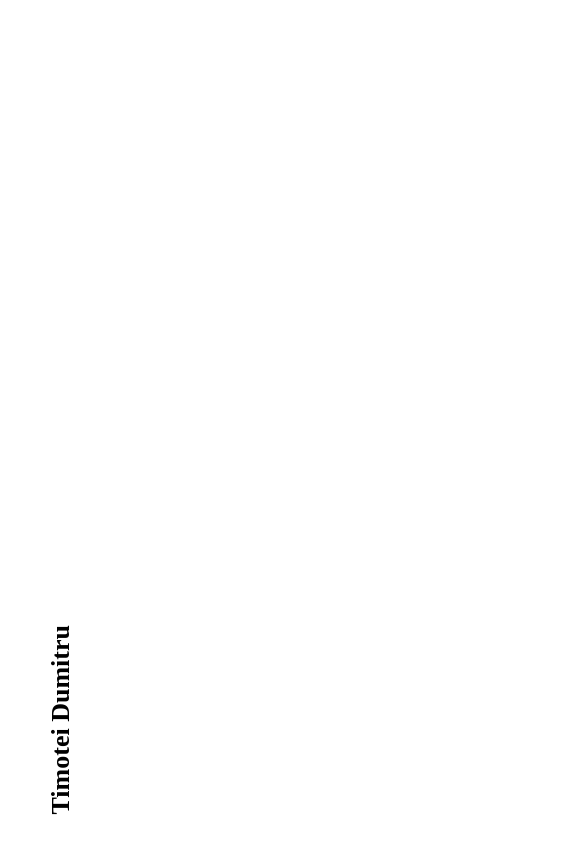
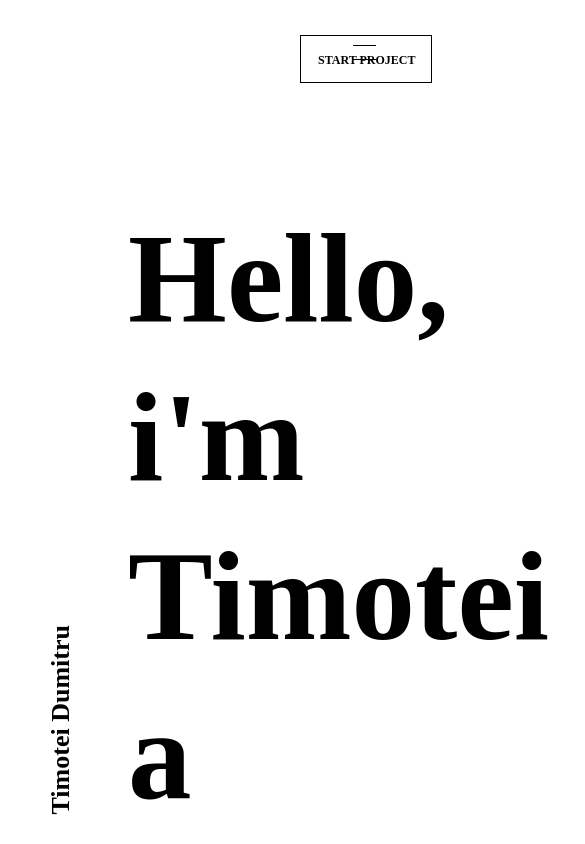
Before and after one commit to timoteidumitru/Last_Version_CV, a React (Create React App) app: page / in a window 390 px wide. Shown: the top 844 px of the page, 585 px wide, since content can reach past the window. Built offline with nearby package versions, Linux system fonts and the light colour scheme.

Commit message:
work on responsiveness

```diff
--- a/src/components/main/header.scss
+++ b/src/components/main/header.scss
@@ -1,15 +1,15 @@
-body {
-  width: 2560px;
-  height: 1440px;
-}
+// body {
+//   width: 2560px;
+//   height: 1440px;
+// }
 
 // Right top component
 
 .group {
-  top: 76.5px;
-  left: 2412px;
-	height: 15px;
-  width: 23.5px;
+  top: 5.31%;
+  right: 8.65%;
+	height: 1.04%;
+  width: 0.92%;
   position: absolute;
   cursor: pointer;
 }
@@ -36,10 +36,10 @@ body {
 
 
 .group-1 {
-  left: 2172px;
-  top: 60px;
-  height: 48px;
-  width: 132px;
+  right: 17.8%;
+  top: 4.17%;
+  height: 3.33%;
+  width: 5.16%;
   position: absolute;
 }
 
@@ -105,14 +105,15 @@ body {
 
 .header-text {
   position: absolute;
-  top: 340px;
-  left: 841px;
-	height: 759px;
-	width: 850px;
+  top: 23.61%;
+  left: 32.85%;
+	height: 52.71%;
+	width: 33.2%;
 	color: #000;
 	font-family: Montserrat;
-	font-size: 147px;
+	font-size: 127px;
 	font-weight: 700;
-  line-height: 179px;
+  line-height: 159px;
   cursor: default;
+  margin-bottom: 20%;
 }
```
